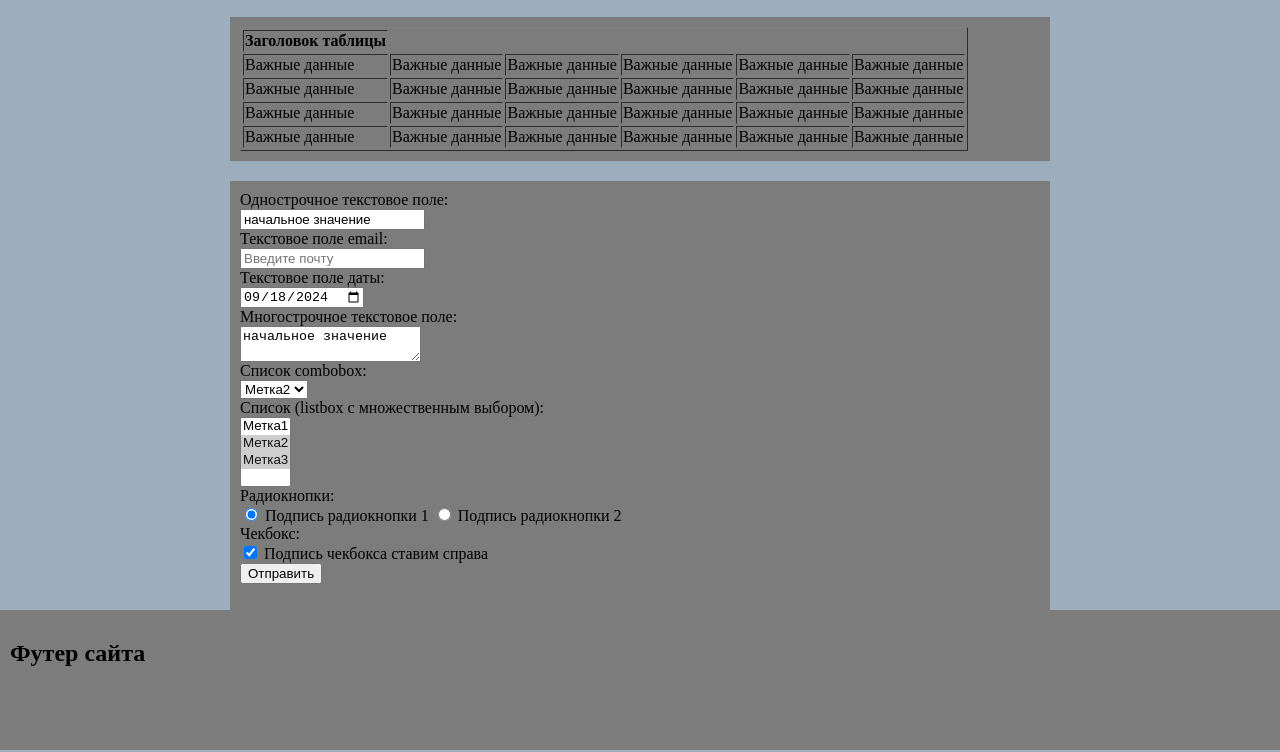
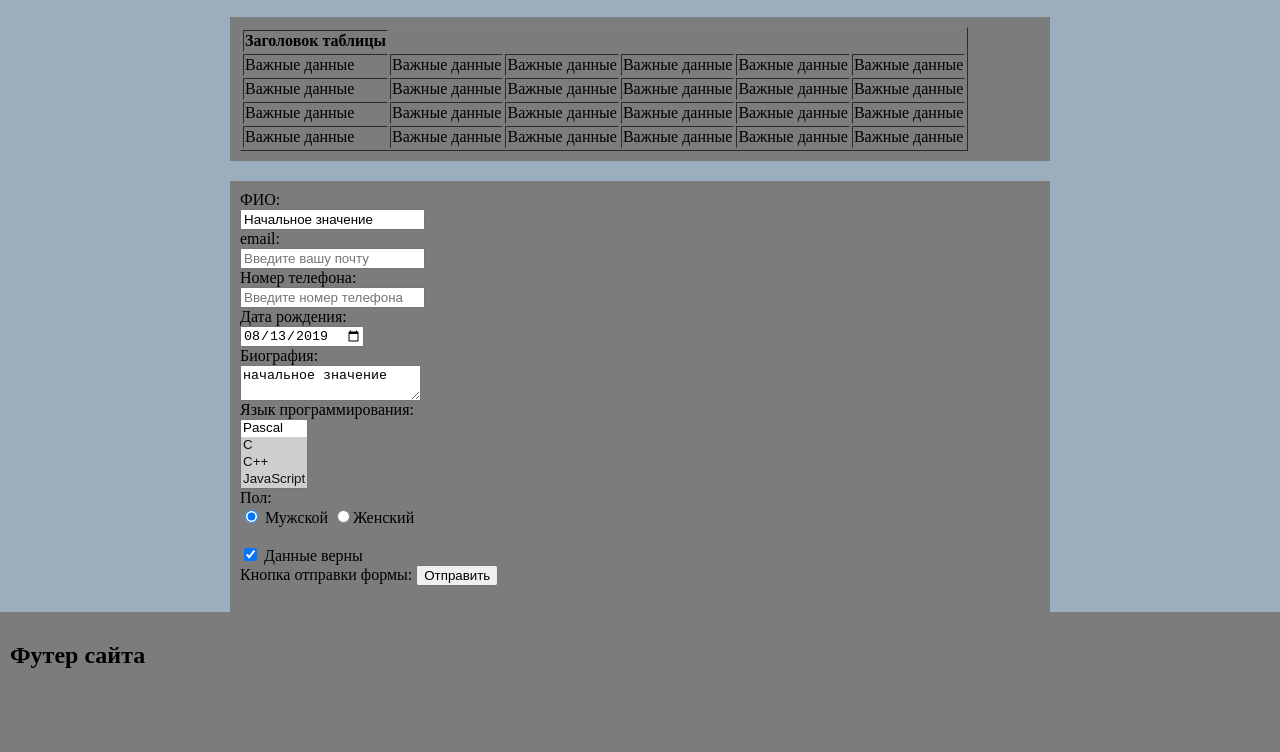
Before and after one commit to Xtison/task1, a plain HTML site: page index.html in a window 1280 px wide. Shown: the part 535-1287 px from the top of the page. Drawn offline with Linux system fonts and the light colour scheme.

Commit message:
Update index.html

```diff
--- a/index.html
+++ b/index.html
@@ -68,67 +68,66 @@
         </div>
         <div style="max-width:800px; background-color:#7c7c7c; margin: 0 auto; margin-top:20px; padding:10px; text-align: justify; border: 2px;">
             <form action="/"
-      method="POST">
+    method="POST">
+    <label>
+        ФИО:<br />
+        <input name="field-name-1" value="Начальное значение" />
+    </label><br />
+    <label></label>
+        email:<br />
+        <input name="field-email"
+          type="email"
+          placeholder="Введите вашу почту" />
+      </label><br />
+    </label>
+    Номер телефона:<br />
+    <input name="field-tel"
+      type="tel"
+      placeholder="Введите номер телефона" />
+  </label><br />
 
       <label>
-        Однострочное текстовое поле:<br />
-        <input name="fieldname1"
-          value="начальное значение" />
-      </label><br />
-
-      <label>
-        Текстовое поле email:<br />
-        <input name="fieldemail"
-          type="mail"
-          placeholder="Введите почту" />
-      </label><br />
-
-      <label>
-        Текстовое поле даты:<br />
-        <input name="fielddate"
-          value="2024-09-18"
+        Дата рождения:<br />
+        <input name="field-date"
+          value="2019-08-13"
           type="date" />
       </label><br />
 
       <label>
-        Многострочное текстовое поле:<br />
-        <textarea name="fieldname2">начальное значение</textarea>
+        Биография:<br />
+        <textarea name="field-name-2">начальное значение</textarea>
       </label><br />
 
       <label>
-        Список combobox:<br />
-        <select name="fieldname3">
-          <option value="Значение1">Метка1</option>
-          <option value="Значение2" selected="selected">Метка2</option>
-          <option value="Значение3">Метка3</option>
+        Язык программирования:
+        <br />
+        <select name="field-name-4[]"
+          multiple="multiple">
+          <option value="Значение1">Pascal</option>
+          <option value="Значение2" selected="selected">C</option>
+          <option value="Значение3" selected="selected">C++</option>
+          <option value="Значение4" selected="selected">JavaScript</option>
+          <option value="Значение5" selected="selected">PHP</option>
+          <option value="Значение6" selected="selected">Python</option>
+          <option value="Значение7" selected="selected">Java</option>
+          <option value="Значение8" selected="selected">Haskel</option>
+          <option value="Значение9" selected="selected">Clojure</option>
+          <option value="Значение10" selected="selected">Prolog</option>
+          <option value="Значение11" selected="selected">Scala</option>
         </select>
       </label><br />
 
-      <label>
-        Список (listbox с множественным выбором):
-        <br />
-        <select name="fieldname4"
-          multiple="multiple">
-          <option value="Значение1">Метка1</option>
-          <option value="Значение2" selected="selected">Метка2</option>
-          <option value="Значение3" selected="selected">Метка3</option>
-        </select>
-      </label><br />
+      Пол:<br />
+      <label><input type="radio" checked="checked"
+        name="radio-group-1" value="value1" /> Мужской</label>
+      <label><input type="radio"
+        name="radio-group-1" value="value2" />Женский</label><br />
 
-      Радиокнопки:<br />
-      <label><input type="radio" checked="checked"
-        name="radio1" value="Значение1" />
-        Подпись радиокнопки 1</label>
-      <label><input type="radio"
-        name="radio1" value="Значение2" />
-        Подпись радиокнопки 2</label><br />
+      <br />
+      <label><input type="checkbox" checked="checked"
+        name="check-1" /> Данные верны</label><br />
 
-      Чекбокс:<br />
-      <label><input type="checkbox" checked="checked"
-        name="check1" />
-        Подпись чекбокса ставим справа</label><br />
-
-
+      Кнопка отправки формы:
       <input type="submit" value="Отправить" />
     </form>
         </div>
```
